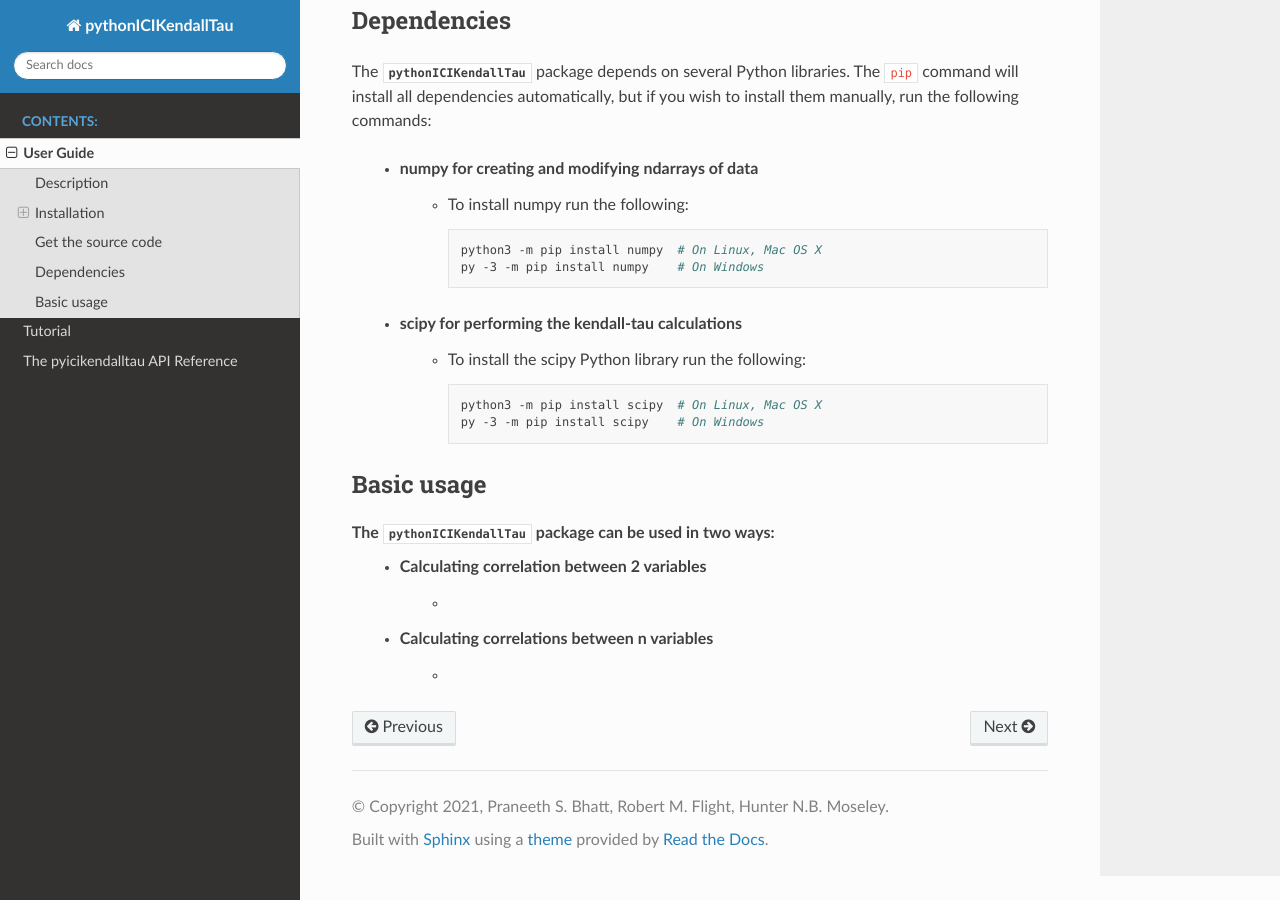
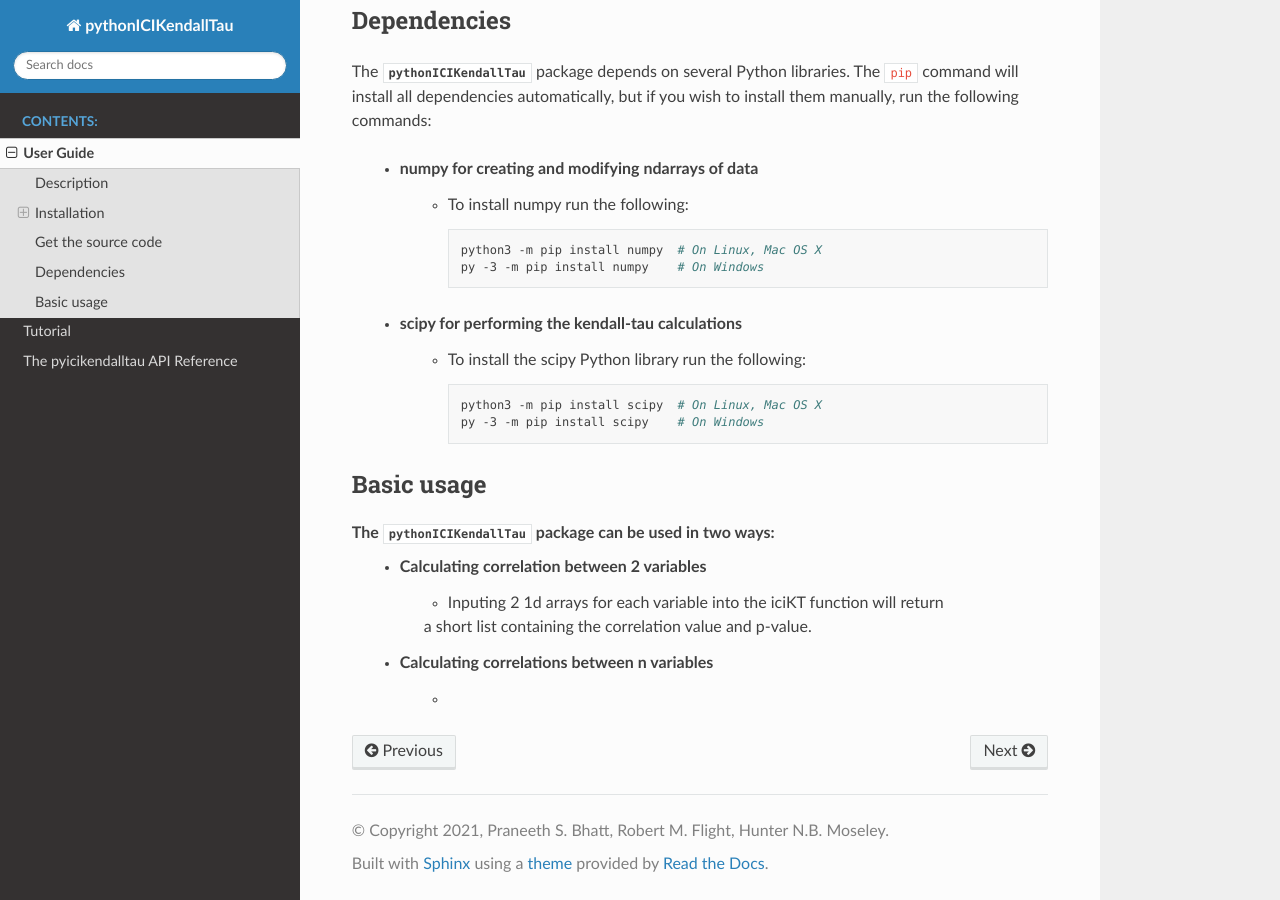
Before and after one commit to MoseleyBioinformaticsLab/icikt, a Sphinx documentation site: the page built from docs/guide.rst, in a window 1280 px wide and 900 px high, scrolled down 739 px. Built offline with Sphinx 7.4.7 and the Read the Docs theme 2.0.0, drawn with Linux system fonts in a browser that asks for light colours.

Commit message:
Update guide.rst

```diff
--- a/docs/guide.rst
+++ b/docs/guide.rst
@@ -54,6 +54,7 @@ Basic usage
 ~~~~~~~~~~~
 The :mod:`pythonICIKendallTau` package can be used in two ways:
      * Calculating correlation between  2 variables
-         *
+         * Inputing 2 1d arrays for each variable into the iciKT function will return
+         a short list containing the correlation value and p-value.
      * Calculating correlations between n variables
          *
```
